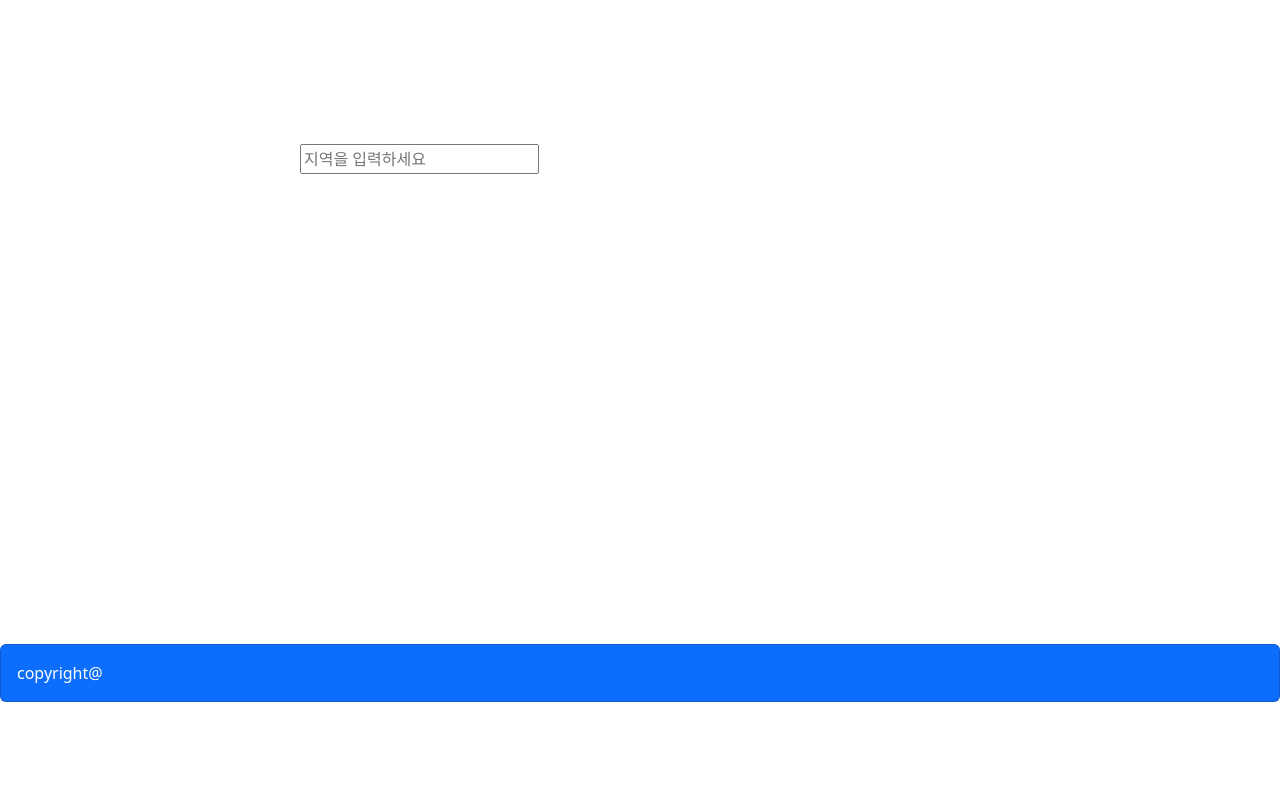
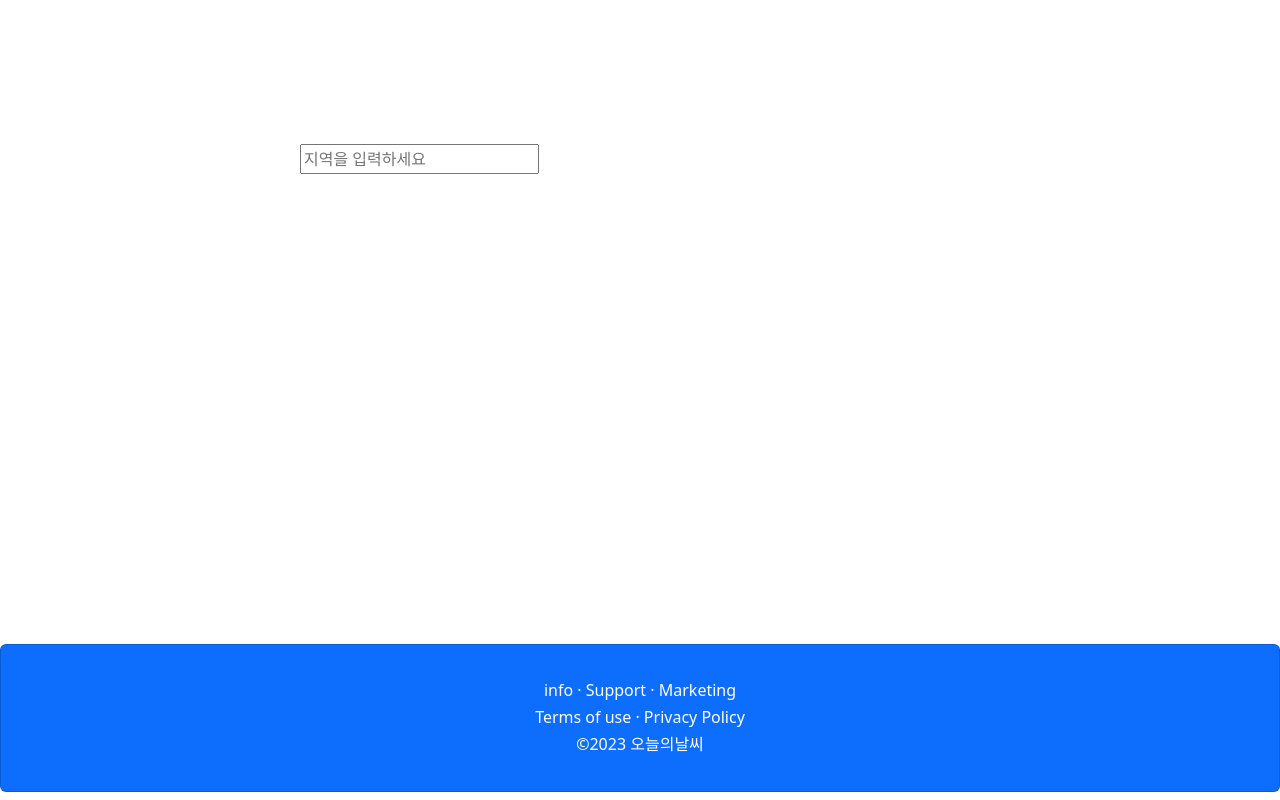
Before and after one commit to codestates-seb/seb43_main_020, a React (Create React App) app in the folder client/: page /Writelist in a window 1280 px wide. Shown: the part 622-1422 px from the top of the page. Before the commit the page ends 1332 px from the top, so only its background shows below. Built offline with nearby package versions, Linux system fonts and the light colour scheme.

Commit message:
임시저장

```diff
--- a/client/src/components/Footer.js
+++ b/client/src/components/Footer.js
@@ -12,8 +12,11 @@ function Footer() {
           style={{ width: "100%" }}
           className="mb-2"
         >
-          <Card.Body>
-            <Card.Text>copyright@</Card.Text>
+          <Card.Body className="FooterCard">
+            <Card.Text></Card.Text>
+            <p>info · Support · Marketing</p>
+            <p>Terms of use · Privacy Policy</p>
+            <p>©2023 오늘의날씨</p>
           </Card.Body>
         </Card>
       ))}
--- a/client/src/components/styles.css
+++ b/client/src/components/styles.css
@@ -16,3 +16,9 @@
   display: block;
   width: 100%;
 }
+
+.FooterCard {
+  margin: 8px 0px 8px 0px;
+  line-height: 70%;
+  text-align: center;
+}
```
